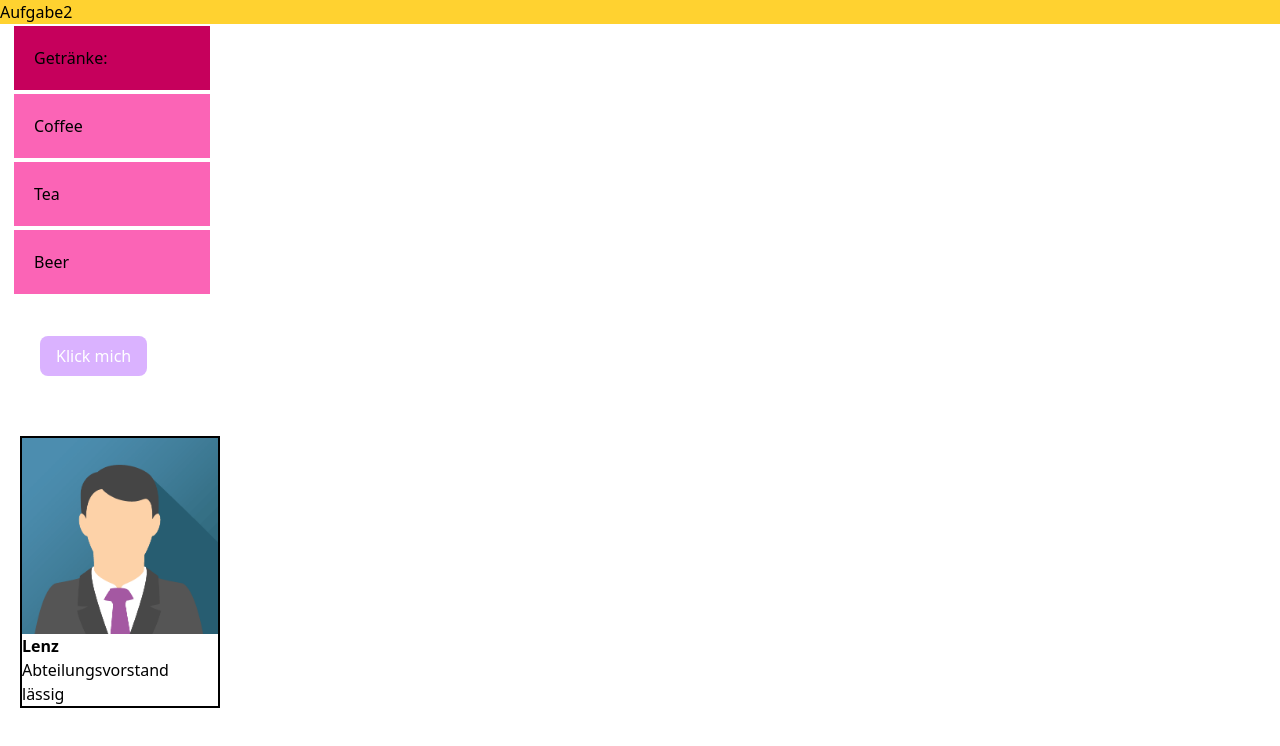
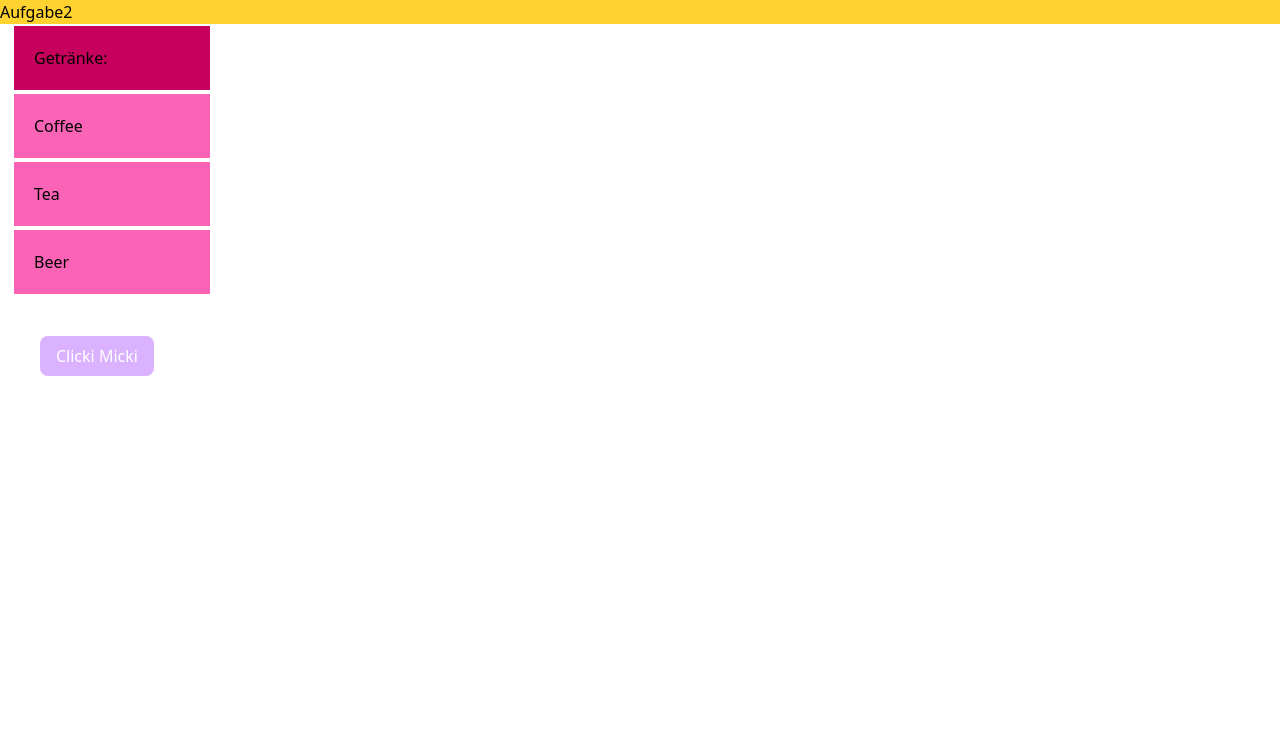
Before and after one commit to elinazwi/Web_Basics, a React (Vite) app in the folder REACT_JS_Frameworks/setup_React/demo/: page / in a window 1280 px wide. Shown: the top 746 px of the page. Built offline with nearby package versions, Linux system fonts and the light colour scheme.

Commit message:
picture is now only showing when button is clicked

```diff
--- a/REACT_JS_Frameworks/setup_React/demo/src/components/Button.jsx
+++ b/REACT_JS_Frameworks/setup_React/demo/src/components/Button.jsx
@@ -1,9 +1,12 @@
 import React from "react";
 
-export default function Button() {
+export default function Button({title, onClick}) {
   return (
-    <button className="bg-purple-300 hover:bg-purple-700 m-10 text-white px-4 py-2 rounded-lg">
-      Klick mich
+    <button className="bg-purple-300 hover:bg-purple-700 m-10 text-white px-4 py-2 rounded-lg hover:cursor-pointer" onClick={()=>{
+     onClick()
+    }}>
+     {title}
+
     </button>
   );
 }
--- a/REACT_JS_Frameworks/setup_React/demo/src/components/pages/Aufgabe_2.jsx
+++ b/REACT_JS_Frameworks/setup_React/demo/src/components/pages/Aufgabe_2.jsx
@@ -1,12 +1,13 @@
-import React from 'react'
+import React, { useState } from 'react'
 import Card from '../Card'
 import Button from '../Button'
 
 
 export default function List() {
+  const [buttonClicked, setButtonClicked] = useState(false)
   return (
     <>
-    <h1 className='bg-amber-300'>Aufgabe2</h1>
+      <h1 className='bg-amber-300'>Aufgabe2</h1>
       <div>
         <h2 className="p-5 border-2 border-white bg-pink-700 ml-3 w-50">Getränke:</h2>
         <div className="p-5 border-2 border-white bg-pink-400 ml-3 hover:bg-pink-700 transition w-50">Coffee</div>
@@ -14,9 +15,9 @@ export default function List() {
         <div className="p-5 border-2 border-white bg-pink-400 ml-3 hover:bg-pink-700 transition w-50">Beer</div>
       </div>
 
-      <Button/>
+      <Button title={"Clicki Micki"} onClick={() => {setButtonClicked(!buttonClicked) }} />
 
-      <Card name={"Lenz"}jobtitle={"Abteilungsvorstand"}description={"lässig"}/>
+     {buttonClicked &&  <Card name={"Lenz"} jobtitle={"Abteilungsvorstand"} description={"lässig"} />}
     </>
 
 
```
